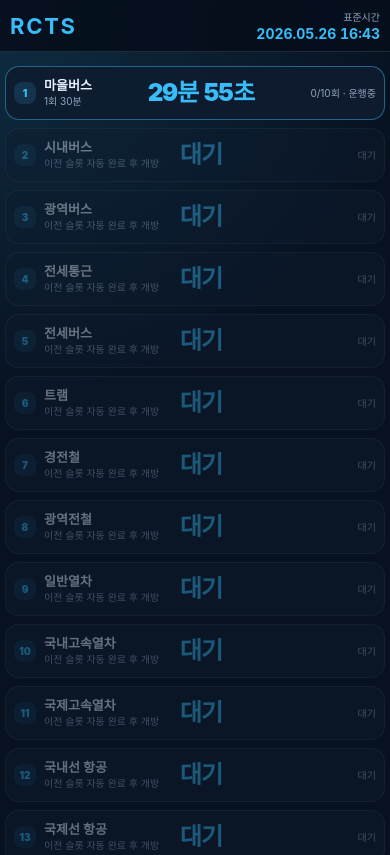
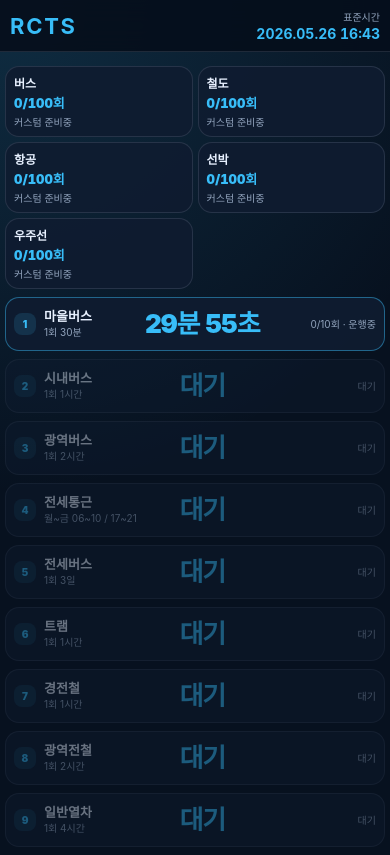
Before and after one commit to RealCityTransport/RCTS, a Vue app: page / in a window 390 px wide. Shown: the top 855 px of the page. Built offline with nearby package versions, Linux system fonts and the light colour scheme; a web font is replaced by a local one.

Commit message:
2026.06.13 / 커스텀영역 (준비중) 추가

```diff
--- a/src/App.vue
+++ b/src/App.vue
@@ -3,7 +3,7 @@
     <header class="top-header">
       <div class="brand">
         <strong>RCTS</strong>
-        <span>교통 슬롯 진행</span>
+        <span>자동 교통 슬롯</span>
       </div>
       <div class="clock-box">
         <span>표준시간</span>
@@ -15,9 +15,17 @@
       <section v-if="offlineReport" class="offline-card">
         <div>
           <strong>오프라인 반영</strong>
-          <span>{{ offlineReport.elapsedText }} · {{ offlineReport.completedRuns }}회 진행</span>
+          <span>{{ offlineReport.elapsedText }} · 완료 {{ offlineReport.completedRuns }}회</span>
         </div>
         <button type="button" @click="offlineReport = null">닫기</button>
+      </section>
+
+      <section class="custom-area" aria-label="커스텀 영역 준비 현황">
+        <article v-for="group in groupSummaries" :key="group.id" class="custom-pill" :class="{ ready: group.count >= CUSTOM_UNLOCK_RUNS }">
+          <strong>{{ group.name }}</strong>
+          <span>{{ Math.min(group.count, CUSTOM_UNLOCK_RUNS) }}/{{ CUSTOM_UNLOCK_RUNS }}회</span>
+          <em>{{ group.count >= CUSTOM_UNLOCK_RUNS ? '커스텀 영역 준비중' : '커스텀 준비중' }}</em>
+        </article>
       </section>
 
       <section class="slot-list" aria-label="교통 운행 슬롯 목록">
@@ -29,7 +37,7 @@
             locked: !stage.unlocked,
             running: stage.status === 'running',
             waiting: stage.status === 'waiting',
-            auto: isAutoStage(stage),
+            automated: stage.runs >= STAGE_UNLOCK_RUNS,
           }"
         >
           <div class="slot-title">
@@ -57,35 +65,44 @@
 import { computed, onBeforeUnmount, onMounted, reactive, ref } from 'vue'
 import { loadRctsAutoSave, saveRctsAutoSave } from './storage/rctsSaveStorage.js'
 
-const TARGET_RUNS = 10
-const BEFORE_TARGET_WAIT_SECONDS = 30 * 60
-const AFTER_TARGET_WAIT_SECONDS = 10 * 60
+const STAGE_UNLOCK_RUNS = 10
+const CUSTOM_UNLOCK_RUNS = 100
+const BEFORE_UNLOCK_WAIT_SECONDS = 30 * 60
+const AFTER_UNLOCK_WAIT_SECONDS = 10 * 60
 const AUTO_SAVE_INTERVAL_MS = 10 * 60 * 1000
-const SECOND_MS = 1000
+const SECOND = 1000
 const MINUTE = 60
 const HOUR = 3600
 const DAY = 86400
 
+const groupDefinitions = [
+  { id: 'bus', name: '버스' },
+  { id: 'rail', name: '철도' },
+  { id: 'air', name: '항공' },
+  { id: 'ship', name: '선박' },
+  { id: 'space', name: '우주선' },
+]
+
 const stageDefinitions = [
-  { id: 'village_bus', order: 1, name: '마을버스', durationSeconds: 30 * MINUTE },
-  { id: 'city_bus', order: 2, name: '시내버스', durationSeconds: 1 * HOUR },
-  { id: 'express_bus', order: 3, name: '광역버스', durationSeconds: 2 * HOUR },
-  { id: 'commuter_charter', order: 4, name: '전세통근', durationSeconds: 8 * HOUR, timeWindow: 'commuter' },
-  { id: 'charter_bus', order: 5, name: '전세버스', durationSeconds: 3 * DAY },
-  { id: 'tram', order: 6, name: '트램', durationSeconds: 1 * HOUR },
-  { id: 'light_rail', order: 7, name: '경전철', durationSeconds: 1 * HOUR },
-  { id: 'metro_rail', order: 8, name: '광역전철', durationSeconds: 2 * HOUR },
-  { id: 'general_train', order: 9, name: '일반열차', durationSeconds: 4 * HOUR },
-  { id: 'domestic_hsr', order: 10, name: '국내고속열차', durationSeconds: 2 * HOUR },
-  { id: 'international_hsr', order: 11, name: '국제고속열차', durationSeconds: 6 * HOUR },
-  { id: 'domestic_flight', order: 12, name: '국내선 항공', durationSeconds: 2 * HOUR },
-  { id: 'international_flight', order: 13, name: '국제선 항공', durationSeconds: 10 * HOUR },
-  { id: 'domestic_ship', order: 14, name: '국내선 선박', durationSeconds: 1 * DAY },
-  { id: 'short_international_ship', order: 15, name: '국제선 단거리 선박', durationSeconds: 15 * DAY },
-  { id: 'long_international_ship', order: 16, name: '국제선 장거리 선박', durationSeconds: 30 * DAY },
-  { id: 'space_station_shuttle', order: 17, name: '우주정거장 셔틀', durationSeconds: 3 * HOUR },
-  { id: 'stellar_shuttle', order: 18, name: '성계 셔틀', durationSeconds: 60 * DAY },
-  { id: 'galaxy_shuttle', order: 19, name: '은하 셔틀', durationSeconds: 180 * DAY },
+  { id: 'village_bus', groupId: 'bus', order: 1, name: '마을버스', durationSeconds: 30 * MINUTE },
+  { id: 'city_bus', groupId: 'bus', order: 2, name: '시내버스', durationSeconds: 1 * HOUR },
+  { id: 'express_bus', groupId: 'bus', order: 3, name: '광역버스', durationSeconds: 2 * HOUR },
+  { id: 'commuter_charter', groupId: 'bus', order: 4, name: '전세통근', durationSeconds: 8 * HOUR, timeWindow: 'commuter' },
+  { id: 'charter_bus', groupId: 'bus', order: 5, name: '전세버스', durationSeconds: 3 * DAY },
+  { id: 'tram', groupId: 'rail', order: 6, name: '트램', durationSeconds: 1 * HOUR },
+  { id: 'light_rail', groupId: 'rail', order: 7, name: '경전철', durationSeconds: 1 * HOUR },
+  { id: 'metro_rail', groupId: 'rail', order: 8, name: '광역전철', durationSeconds: 2 * HOUR },
+  { id: 'general_train', groupId: 'rail', order: 9, name: '일반열차', durationSeconds: 4 * HOUR },
+  { id: 'domestic_hsr', groupId: 'rail', order: 10, name: '국내고속열차', durationSeconds: 2 * HOUR },
+  { id: 'international_hsr', groupId: 'rail', order: 11, name: '국제고속열차', durationSeconds: 6 * HOUR },
+  { id: 'domestic_flight', groupId: 'air', order: 12, name: '국내선 항공', durationSeconds: 2 * HOUR },
+  { id: 'international_flight', groupId: 'air', order: 13, name: '국제선 항공', durationSeconds: 10 * HOUR },
+  { id: 'domestic_ship', groupId: 'ship', order: 14, name: '국내선 선박', durationSeconds: 1 * DAY },
+  { id: 'short_international_ship', groupId: 'ship', order: 15, name: '국제선 단거리 선박', durationSeconds: 15 * DAY },
+  { id: 'long_international_ship', groupId: 'ship', order: 16, name: '국제선 장거리 선박', durationSeconds: 30 * DAY },
+  { id: 'space_station_shuttle', groupId: 'space', order: 17, name: '우주정거장 셔틀', durationSeconds: 3 * HOUR },
+  { id: 'stellar_shuttle', groupId: 'space', order: 18, name: '성계 셔틀', durationSeconds: 60 * DAY },
+  { id: 'galaxy_shuttle', groupId: 'space', order: 19, name: '은하 셔틀', durationSeconds: 180 * DAY },
 ]
 
 const standardNow = ref(new Date())
@@ -110,103 +127,112 @@ const logs = ref([])
 
 const standardClock = computed(() => formatStandardClock(standardNow.value))
 
-function isAutoStage(stage) {
-  return stage.unlocked && stage.runs >= TARGET_RUNS
-}
-
-function getWaitSeconds(stage) {
-  return isAutoStage(stage) ? AFTER_TARGET_WAIT_SECONDS : BEFORE_TARGET_WAIT_SECONDS
-}
+const groupSummaries = computed(() => groupDefinitions.map((group) => ({
+  ...group,
+  count: stages
+    .filter((stage) => stage.groupId === group.id)
+    .reduce((sum, stage) => sum + stage.runs, 0),
+})))
 
 function getNextStage(stage) {
   return stages.find((item) => item.order === stage.order + 1)
 }
 
-function unlockNextStage(stage) {
+function waitSecondsForStage(stage) {
+  return stage.runs >= STAGE_UNLOCK_RUNS ? AFTER_UNLOCK_WAIT_SECONDS : BEFORE_UNLOCK_WAIT_SECONDS
+}
+
+function tickGame() {
+  const now = new Date()
+  const prev = new Date(now.getTime() - SECOND)
+  standardNow.value = now
+
+  stages.forEach((stage) => {
+    if (!stage.unlocked || stage.status === 'locked') return
+
+    const tickAmount = getTickAmountForStage(stage, now, prev)
+    if (tickAmount <= 0) return
+
+    stage.remainingSeconds = Math.max(0, normalizeRemaining(stage) - tickAmount)
+
+    if (stage.remainingSeconds <= 0) {
+      if (stage.status === 'running') completeStageRun(stage)
+      else if (stage.status === 'waiting') startNextRun(stage)
+    }
+  })
+}
+
+function completeStageRun(stage) {
+  stage.runs += 1
+
+  if (stage.runs === STAGE_UNLOCK_RUNS) {
+    openNextStageAutomatically(stage)
+  }
+
+  stage.status = 'waiting'
+  stage.remainingSeconds = waitSecondsForStage(stage)
+}
+
+function startNextRun(stage) {
+  stage.status = 'running'
+  stage.remainingSeconds = stage.durationSeconds
+}
+
+function openNextStageAutomatically(stage) {
   const next = getNextStage(stage)
   if (!next || next.unlocked) return
 
   next.unlocked = true
   next.status = 'running'
-  next.runs = 0
   next.remainingSeconds = next.durationSeconds
-  addLog(`${next.name} 자동 개방`)
+  addLog(`${stage.name} 10회 완료 · ${next.name} 자동개방`)
 }
 
-function tickGame() {
-  const now = new Date()
-  const prev = new Date(now.getTime() - SECOND_MS)
-  standardNow.value = now
-
-  stages.forEach((stage) => {
-    if (!stage.unlocked) return
-    tickStage(stage, 1, prev, now)
-  })
-}
-
-function tickStage(stage, elapsedSeconds, startDate, endDate) {
-  if (elapsedSeconds <= 0) return
-
-  if (stage.status === 'waiting') {
-    stage.remainingSeconds = Math.max(0, normalizeRemaining(stage, getWaitSeconds(stage)) - elapsedSeconds)
-    if (stage.remainingSeconds <= 0) {
-      stage.status = 'running'
-      stage.remainingSeconds = stage.durationSeconds
-    }
-    return
-  }
-
-  if (stage.status !== 'running') return
-
-  const effectiveElapsed = stage.timeWindow === 'commuter'
-    ? countCommuterOperableSeconds(startDate, endDate)
-    : elapsedSeconds
-
-  if (effectiveElapsed <= 0) return
-
-  stage.remainingSeconds = Math.max(0, normalizeRemaining(stage, stage.durationSeconds) - effectiveElapsed)
-  if (stage.remainingSeconds <= 0) completeStageRun(stage)
-}
-
-function completeStageRun(stage) {
-  stage.runs += 1
-
-  if (stage.runs === TARGET_RUNS) {
-    unlockNextStage(stage)
-    addLog(`${stage.name} 10회 완료`)
-  }
-
-  stage.status = 'waiting'
-  stage.remainingSeconds = getWaitSeconds(stage)
+function getTickAmountForStage(stage, currentDate, previousDate) {
+  if (stage.status !== 'running') return 1
+  if (stage.timeWindow === 'commuter') return countCommuterOperableSeconds(previousDate, currentDate)
+  return 1
 }
 
 function applyOfflineProgress(elapsedSeconds, savedAtDate) {
   if (elapsedSeconds <= 0) return
 
-  let cursor = new Date(savedAtDate)
-  let restSeconds = elapsedSeconds
+  const start = savedAtDate
+  const end = new Date(start.getTime() + elapsedSeconds * SECOND)
   let completedRuns = 0
-  let guard = 0
 
-  while (restSeconds > 0 && guard < 50000) {
-    guard += 1
-    const activeStages = stages.filter((stage) => stage.unlocked && (stage.status === 'running' || stage.status === 'waiting'))
-    if (activeStages.length === 0) break
+  stages.forEach((stage) => {
+    if (!stage.unlocked || stage.status === 'locked') return
 
-    const nextSeconds = Math.max(1, Math.min(restSeconds, ...activeStages.map((stage) => secondsToNextEvent(stage, cursor))))
-    const nextDate = new Date(cursor.getTime() + nextSeconds * SECOND_MS)
+    let effectiveElapsed = stage.status === 'running' && stage.timeWindow === 'commuter'
+      ? countCommuterOperableSeconds(start, end)
+      : elapsedSeconds
 
-    activeStages.forEach((stage) => {
-      const beforeRuns = stage.runs
-      tickStage(stage, nextSeconds, cursor, nextDate)
-      completedRuns += Math.max(0, stage.runs - beforeRuns)
-    })
+    let guard = 0
+    while (effectiveElapsed > 0 && guard < 5000) {
+      guard += 1
+      const remaining = normalizeRemaining(stage)
 
-    restSeconds -= nextSeconds
-    cursor = nextDate
-  }
+      if (effectiveElapsed < remaining) {
+        stage.remainingSeconds = remaining - effectiveElapsed
+        effectiveElapsed = 0
+        break
+      }
 
-  standardNow.value = new Date(savedAtDate.getTime() + elapsedSeconds * SECOND_MS)
+      effectiveElapsed -= remaining
+
+      if (stage.status === 'running') {
+        stage.runs += 1
+        completedRuns += 1
+        if (stage.runs === STAGE_UNLOCK_RUNS) openNextStageAutomatically(stage)
+        stage.status = 'waiting'
+        stage.remainingSeconds = waitSecondsForStage(stage)
+      } else if (stage.status === 'waiting') {
+        stage.status = 'running'
+        stage.remainingSeconds = stage.durationSeconds
+      }
+    }
+  })
 
   if (completedRuns > 0) {
     offlineReport.value = {
@@ -217,52 +243,11 @@ function applyOfflineProgress(elapsedSeconds, savedAtDate) {
   }
 }
 
-function secondsToNextEvent(stage, fromDate) {
-  if (stage.status === 'waiting') return Math.max(1, normalizeRemaining(stage, getWaitSeconds(stage)))
-  if (stage.timeWindow === 'commuter') return actualSecondsForCommuterWork(fromDate, normalizeRemaining(stage, stage.durationSeconds))
-  return Math.max(1, normalizeRemaining(stage, stage.durationSeconds))
-}
-
-function actualSecondsForCommuterWork(fromDate, requiredOperableSeconds) {
-  if (requiredOperableSeconds <= 0) return 1
-
-  let worked = 0
-  let actual = 0
-  const cursor = new Date(fromDate)
-
-  while (worked < requiredOperableSeconds && actual < 370 * DAY) {
-    const nextBoundary = getNextCommuterBoundary(cursor)
-    const stepSeconds = Math.max(1, Math.floor((nextBoundary.getTime() - cursor.getTime()) / SECOND_MS))
-    const nextDate = new Date(cursor.getTime() + stepSeconds * SECOND_MS)
-    const operable = countCommuterOperableSeconds(cursor, nextDate)
-
-    if (operable > 0) {
-      const need = requiredOperableSeconds - worked
-      if (operable >= need) return actual + need
-      worked += operable
-    }
-
-    actual += stepSeconds
-    cursor.setTime(nextDate.getTime())
+function normalizeRemaining(stage) {
+  if (!Number.isFinite(stage.remainingSeconds) || stage.remainingSeconds <= 0) {
+    return stage.status === 'waiting' ? waitSecondsForStage(stage) : stage.durationSeconds
   }
-
-  return Math.max(1, actual)
-}
-
-function getNextCommuterBoundary(date) {
-  const candidates = []
-  for (let offset = 0; offset <= 8; offset += 1) {
-    const base = new Date(date)
-    base.setDate(date.getDate() + offset)
-    base.setHours(0, 0, 0, 0)
-    candidates.push(withHour(base, 6), withHour(base, 10), withHour(base, 17), withHour(base, 21))
-  }
-  return candidates.find((candidate) => candidate > date) ?? new Date(date.getTime() + HOUR * SECOND_MS)
-}
-
-function normalizeRemaining(stage, fallbackSeconds) {
-  if (!Number.isFinite(stage.remainingSeconds) || stage.remainingSeconds <= 0) return fallbackSeconds
-  return Math.floor(stage.remainingSeconds)
+  return stage.remainingSeconds
 }
 
 function countCommuterOperableSeconds(startDate, endDate) {
@@ -296,26 +281,25 @@ function withHour(baseDate, hour) {
 function overlapSeconds(rangeStart, rangeEnd, windowStart, windowEnd) {
   const start = Math.max(rangeStart.getTime(), windowStart.getTime())
   const end = Math.min(rangeEnd.getTime(), windowEnd.getTime())
-  return Math.max(0, Math.floor((end - start) / SECOND_MS))
+  return Math.max(0, Math.floor((end - start) / SECOND))
 }
 
 function stageStateLabel(stage) {
   if (!stage.unlocked) return '대기'
-  if (isAutoStage(stage)) return stage.status === 'waiting' ? '자동 · 대기' : '자동 · 운행중'
-  if (stage.status === 'waiting') return `${stage.runs}/${TARGET_RUNS}회 · 대기`
-  return `${stage.runs}/${TARGET_RUNS}회 · 운행중`
+  if (stage.runs < STAGE_UNLOCK_RUNS) return `${stage.runs}/${STAGE_UNLOCK_RUNS}회 · ${stage.status === 'waiting' ? '대기중' : '운행중'}`
+  return stage.status === 'waiting' ? '자동 · 대기중' : '자동 · 운행중'
 }
 
 function timerText(stage) {
   if (!stage.unlocked) return '대기'
-  if (stage.status === 'waiting') return formatDuration(stage.remainingSeconds)
-  if (stage.timeWindow === 'commuter' && !isCommuterWindow(standardNow.value)) return `휴식 ${formatDuration(stage.remainingSeconds)}`
+  if (stage.status === 'running' && stage.timeWindow === 'commuter' && !isCommuterWindow(standardNow.value)) {
+    return `휴식 ${formatDuration(stage.remainingSeconds)}`
+  }
   return formatDuration(stage.remainingSeconds)
 }
 
 function stageDurationLabel(stage) {
-  if (!stage.unlocked) return '이전 슬롯 자동 완료 후 개방'
-  if (stage.timeWindow === 'commuter') return '1회 8시간 · 월~금 06~10 / 17~21'
+  if (stage.timeWindow === 'commuter') return '월~금 06~10 / 17~21'
   return `1회 ${formatLongDuration(stage.durationSeconds)}`
 }
 
@@ -359,7 +343,11 @@ async function saveSoon() {
 
 async function loadSave() {
   const record = await loadRctsAutoSave()
-  if (!record?.payload) return
+  if (!record?.payload) {
+    stages[0].unlocked = true
+    stages[0].status = 'running'
+    return
+  }
 
   const payload = record.payload
   if (Array.isArray(payload.stages)) {
@@ -369,29 +357,27 @@ async function loadSave() {
       stage.unlocked = Boolean(savedStage.unlocked)
       stage.status = savedStage.status === 'waiting' ? 'waiting' : savedStage.status === 'running' ? 'running' : stage.unlocked ? 'running' : 'locked'
       stage.runs = Number(savedStage.runs) || 0
-      stage.remainingSeconds = Number(savedStage.remainingSeconds) || (stage.status === 'waiting' ? getWaitSeconds(stage) : stage.durationSeconds)
+      stage.remainingSeconds = Number(savedStage.remainingSeconds) || normalizeRemaining(stage)
     })
   }
 
   if (Array.isArray(payload.logs)) logs.value = payload.logs.slice(0, 20)
 
-  const first = stages[0]
-  if (first && !first.unlocked) {
-    first.unlocked = true
-    first.status = 'running'
-    first.remainingSeconds = first.durationSeconds
+  if (!stages.some((stage) => stage.unlocked)) {
+    stages[0].unlocked = true
+    stages[0].status = 'running'
   }
 
   const savedAtIso = payload.savedAt ?? record.savedAt
   if (savedAtIso) {
     const savedAt = new Date(savedAtIso)
-    const elapsedSeconds = Math.max(0, Math.floor((Date.now() - savedAt.getTime()) / SECOND_MS))
+    const elapsedSeconds = Math.max(0, Math.floor((Date.now() - savedAt.getTime()) / SECOND))
     applyOfflineProgress(elapsedSeconds, savedAt)
   }
 }
 
 function scheduleTimers() {
-  secondTimer = window.setInterval(tickGame, SECOND_MS)
+  secondTimer = window.setInterval(tickGame, SECOND)
   autoSaveTimer = window.setInterval(saveSoon, AUTO_SAVE_INTERVAL_MS)
   scheduleStandardTick()
 }
@@ -481,18 +467,12 @@ onBeforeUnmount(() => {
   --muted: #92a4bd;
   --blue: #38bdf8;
   --green: #22c55e;
+  --yellow: #f59e0b;
 }
 
 * { box-sizing: border-box; }
-html, body, #app {
-  min-height: 100%;
-  margin: 0;
-}
-html {
-  overflow-y: scroll;
-  scrollbar-width: none;
-  -ms-overflow-style: none;
-}
+html, body, #app { min-height: 100%; margin: 0; }
+html { overflow-y: scroll; scrollbar-width: none; -ms-overflow-style: none; }
 body {
   font-family: Inter, Pretendard, Apple SD Gothic Neo, Noto Sans KR, system-ui, sans-serif;
   background: radial-gradient(circle at top left, rgba(56, 189, 248, 0.16), transparent 32%), var(--bg);
@@ -504,17 +484,10 @@ body {
 html::-webkit-scrollbar,
 body::-webkit-scrollbar,
 #app::-webkit-scrollbar,
-.rcts-shell::-webkit-scrollbar {
-  width: 0;
-  height: 0;
-  display: none;
-}
+.rcts-shell::-webkit-scrollbar { width: 0; height: 0; display: none; }
 button { font-family: inherit; }
 
-.rcts-shell {
-  min-height: 100vh;
-  overflow: visible;
-}
+.rcts-shell { min-height: 100vh; overflow: visible; }
 .top-header {
   position: fixed;
   top: 0;
@@ -545,7 +518,8 @@ button { font-family: inherit; }
   gap: 8px;
 }
 .offline-card,
-.slot-card {
+.slot-card,
+.custom-pill {
   border: 1px solid var(--line);
   background: var(--panel);
   border-radius: 14px;
@@ -564,7 +538,7 @@ button { font-family: inherit; }
 .offline-card button {
   border: 0;
   border-radius: 999px;
-  padding: 7px 10px;
+  padding: 6px 10px;
   background: rgba(148, 163, 184, 0.18);
   color: var(--text);
   font-weight: 800;
@@ -573,19 +547,36 @@ button { font-family: inherit; }
   white-space: nowrap;
 }
 
+.custom-area {
+  display: grid;
+  grid-template-columns: repeat(5, minmax(0, 1fr));
+  gap: 6px;
+}
+.custom-pill {
+  min-height: 54px;
+  padding: 8px 9px;
+  display: grid;
+  gap: 2px;
+}
+.custom-pill strong { font-size: 12px; color: var(--text); }
+.custom-pill span { font-size: 15px; font-weight: 950; color: var(--blue); font-variant-numeric: tabular-nums; }
+.custom-pill em { font-size: 10px; color: var(--muted); font-style: normal; white-space: nowrap; overflow: hidden; text-overflow: ellipsis; }
+.custom-pill.ready { border-color: rgba(34, 197, 94, 0.5); }
+.custom-pill.ready span { color: var(--green); }
+
 .slot-list { display: grid; gap: 8px; }
 .slot-card {
   display: grid;
-  grid-template-columns: minmax(0, 1fr) minmax(118px, 190px) minmax(84px, 1fr);
+  grid-template-columns: minmax(0, 1fr) minmax(118px, 196px) minmax(74px, 1fr);
   gap: 8px;
   align-items: center;
   min-height: 56px;
   padding: 8px 10px;
 }
-.slot-card.locked { opacity: 0.42; }
+.slot-card.locked { opacity: 0.43; }
 .slot-card.running { border-color: rgba(56, 189, 248, 0.46); }
-.slot-card.waiting { border-color: rgba(148, 163, 184, 0.26); }
-.slot-card.auto { border-color: rgba(34, 197, 94, 0.42); }
+.slot-card.waiting { border-color: rgba(245, 158, 11, 0.34); }
+.slot-card.automated { border-color: rgba(34, 197, 94, 0.38); }
 .slot-title { display: flex; gap: 8px; align-items: center; min-width: 0; }
 .slot-order {
   width: 24px;
@@ -601,27 +592,17 @@ button { font-family: inherit; }
 }
 h2 { margin: 0; font-size: 14px; line-height: 1.15; white-space: nowrap; overflow: hidden; text-overflow: ellipsis; }
 p { margin: 1px 0 0; color: var(--muted); font-size: 11px; white-space: nowrap; overflow: hidden; text-overflow: ellipsis; }
-.slot-timer {
-  display: grid;
-  place-items: center;
-  min-width: 0;
-  text-align: center;
-}
+.slot-timer { display: grid; place-items: center; min-width: 0; text-align: center; }
 .slot-timer strong {
   color: var(--blue);
-  font-size: clamp(19px, 3.4vw, 28px);
+  font-size: clamp(20px, 4vw, 28px);
   line-height: 1;
   font-weight: 950;
   letter-spacing: -0.04em;
   font-variant-numeric: tabular-nums;
   white-space: nowrap;
 }
-.slot-side {
-  display: grid;
-  justify-items: end;
-  gap: 4px;
-  min-width: 0;
-}
+.slot-side { display: grid; justify-items: end; gap: 4px; min-width: 0; }
 .slot-state {
   color: var(--muted);
   font-size: 11px;
@@ -637,8 +618,11 @@ p { margin: 1px 0 0; color: var(--muted); font-size: 11px; white-space: nowrap;
   .top-header { padding: 9px 10px; }
   .brand span { display: none; }
   .page-body { width: min(100% - 10px, 980px); padding-top: 66px; }
+  .custom-area { grid-template-columns: repeat(2, minmax(0, 1fr)); gap: 5px; }
+  .custom-pill { min-height: 48px; padding: 7px 8px; }
+  .custom-pill span { font-size: 13px; }
   .slot-card {
-    grid-template-columns: minmax(78px, 1fr) minmax(98px, 1.05fr) minmax(70px, 0.9fr);
+    grid-template-columns: minmax(82px, 1fr) minmax(104px, 1.02fr) minmax(66px, 0.88fr);
     gap: 5px;
     min-height: 54px;
     padding: 7px 8px;
@@ -646,7 +630,7 @@ p { margin: 1px 0 0; color: var(--muted); font-size: 11px; white-space: nowrap;
   .slot-order { width: 22px; height: 22px; font-size: 10px; border-radius: 8px; }
   h2 { font-size: 13px; }
   p { font-size: 10px; }
-  .slot-timer strong { font-size: clamp(18px, 6.2vw, 25px); }
+  .slot-timer strong { font-size: clamp(19px, 7vw, 26px); }
   .slot-state { font-size: 10px; }
 }
 </style>
```
